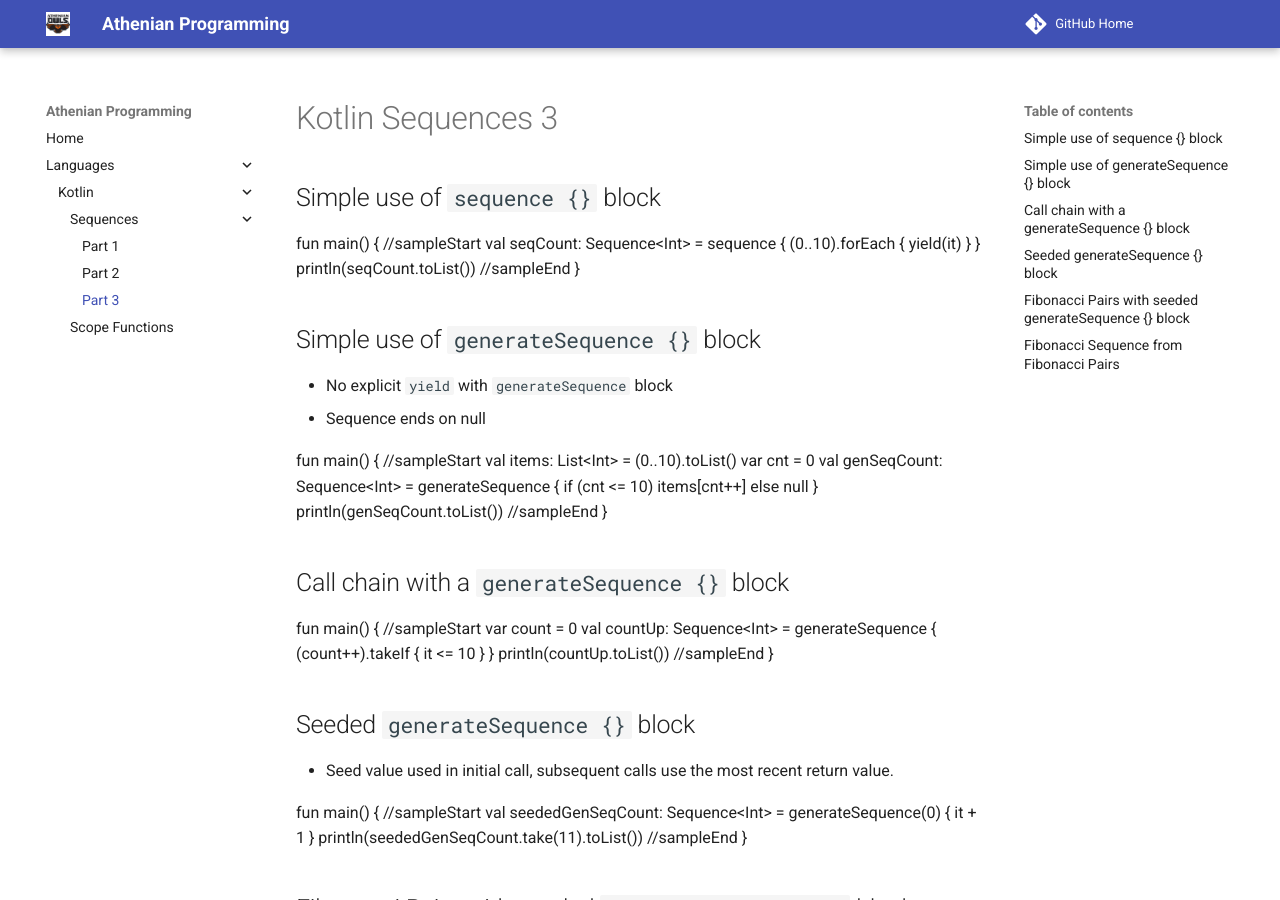
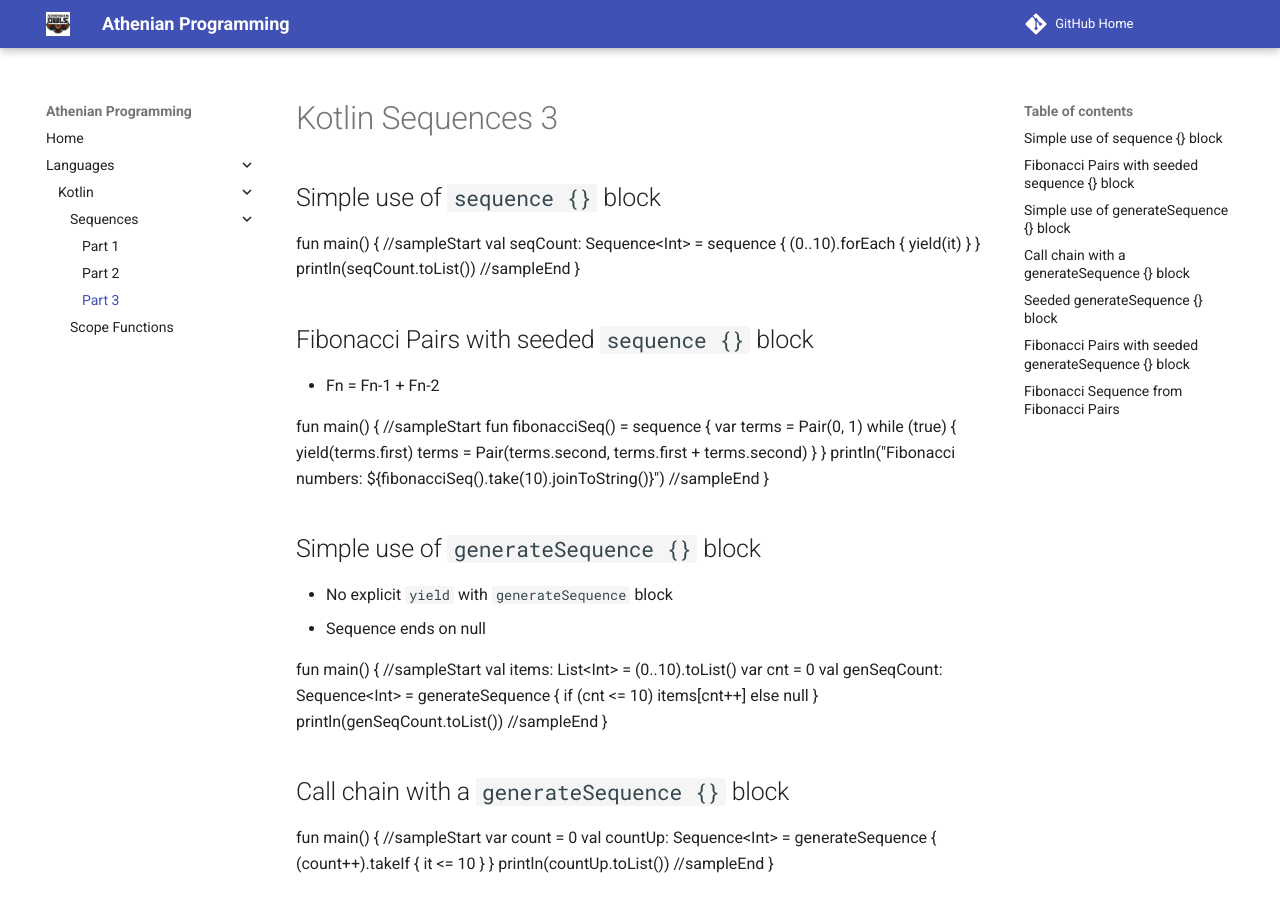
Before and after one commit to athenian-programming/kotlin-highlights, an MkDocs documentation site: the page built from docs/sequences3.md, in a window 1280 px wide and 900 px high. Built offline with MkDocs 1.6.1 and Material for MkDocs 9.7.7, drawn with Linux system fonts in a browser that asks for light colours.

Commit message:
Update docs

```diff
--- a/docs/sequences3.md
+++ b/docs/sequences3.md
@@ -11,6 +11,27 @@ fun main() {
     }
 
   println(seqCount.toList())
+//sampleEnd
+}
+</div>
+
+## Fibonacci Pairs with seeded `sequence {}` block
+
+* Fn = Fn-1 + Fn-2
+
+<div class="kotlin-code">
+fun main() {
+//sampleStart
+  fun fibonacciSeq() =
+    sequence {
+      var terms = Pair(0, 1)
+      while (true) {
+        yield(terms.first)
+        terms = Pair(terms.second, terms.first + terms.second)
+      }
+    }
+
+  println("Fibonacci numbers: ${fibonacciSeq().take(10).joinToString()}")
 //sampleEnd
 }
 </div>
```
Also changed, not shown: 1 other file.
